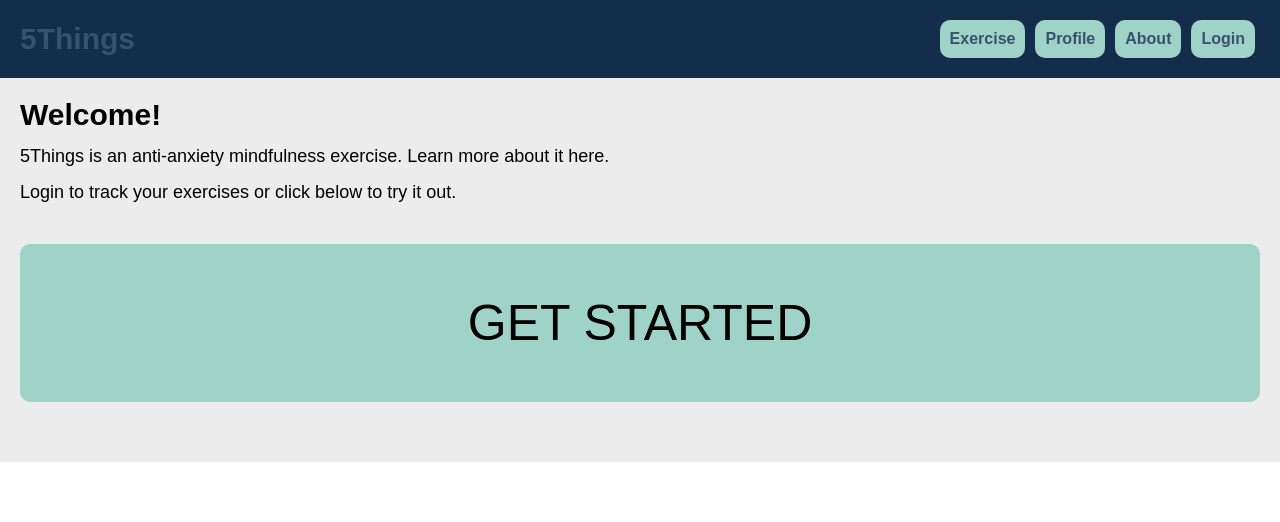
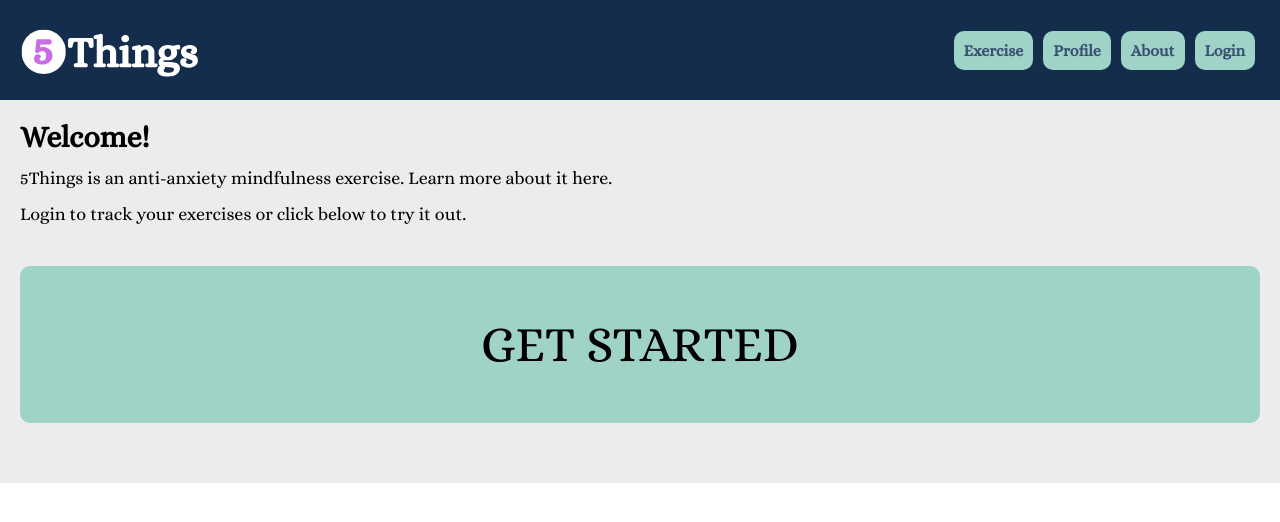
Before and after one commit to laurenstrapagiel/5things, a React (Create React App) app: page / in a window 1280 px wide. Shown: the top 522 px of the page. Built offline with nearby package versions, Linux system fonts and the light colour scheme.

Commit message:
adds logo

```diff
--- a/public/index.html
+++ b/public/index.html
@@ -24,7 +24,7 @@
       work correctly both with client-side routing and a non-root public URL.
       Learn how to configure a non-root public URL by running `npm run build`.
     -->
-    <title>React App</title>
+    <title>5Things</title>
   </head>
   <body>
     <noscript>You need to enable JavaScript to run this app.</noscript>
--- a/src/components/header/header.js
+++ b/src/components/header/header.js
@@ -1,6 +1,7 @@
 import { Link } from "react-router-dom";
 import "./header.scss";
 import { useNavigate } from "react-router-dom";
+import Logo from "../../assets/logo/5.svg"
 
 function Header() {
   const navigate = useNavigate();
@@ -11,7 +12,11 @@ function Header() {
       <div className="header__left">
         <h1 className="header__logo">
           <Link className="logo" to="/">
-            5Things
+            <img
+              className="header__logo"
+              src={Logo}
+              alt="5Things logo"
+            />
           </Link>
         </h1>
       </div>
--- a/src/components/header/header.scss
+++ b/src/components/header/header.scss
@@ -11,8 +11,7 @@
   align-items: center;
 
   &__logo {
-    color: $white;
-    font-size: 30px;
+    height: 60px;
   }
 
   &__nav {
--- a/src/styles/partials/_fonts.scss
+++ b/src/styles/partials/_fonts.scss
@@ -1,17 +1,10 @@
 * {
-  font-family: "Varta", sans-serif;
+  font-family: "Alice", sans-serif;
 }
 
 @font-face {
-  font-family: "Varta";
-  src: url("../../assets/fonts/Varta-Regular.ttf") format("TTF");
+  font-family: "Alice";
+  src: url("../../assets/fonts/Alice-Regular.ttf") format("truetype");
   font-weight: 400;
   font-style: normal;
 }
-
-@font-face {
-  font-family: "Varta";
-  src: url("../../assets/fonts/Varta-Bold.ttf") format("TTF");
-  font-weight: 700;
-  font-style: bold;
-}
```
Also changed, not shown: src/assets/fonts/Alice-Regular.ttf (added), src/assets/logo/5.svg (added).
